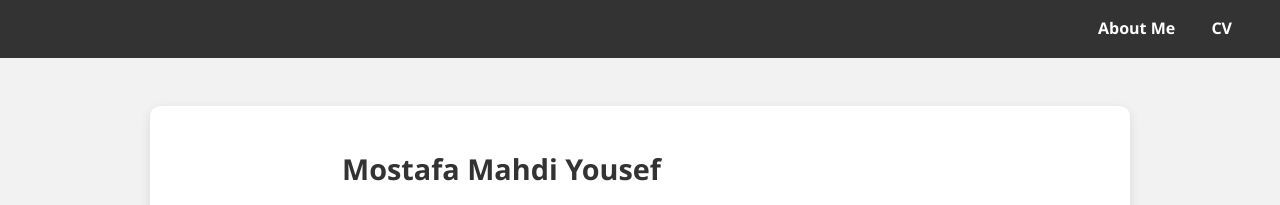
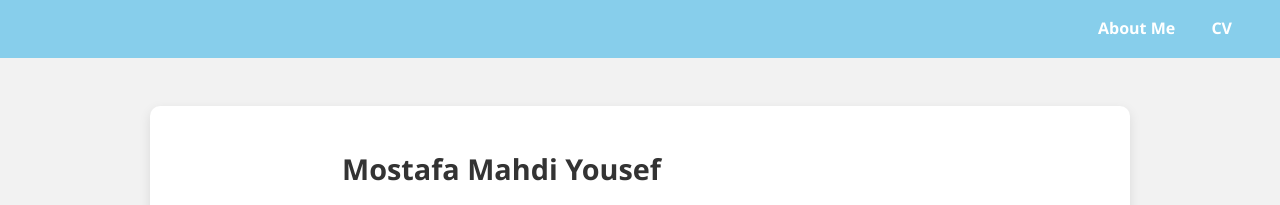
Before and after one commit to MostafaMahdiYousef/mostafamahdiyousef.github.io, a plain HTML site: page index.html in a window 1280 px wide. Shown: the top 205 px of the page. Drawn offline with Linux system fonts and the light colour scheme.

Commit message:
Update index.html

```diff
--- a/index.html
+++ b/index.html
@@ -14,7 +14,10 @@
       color: #333;
     }
     nav {
-      background-color: #333;
+
+  background-color: #87CEEB; /* Sky blue color */
+
+;
       padding: 1em 2em;
       text-align: right;
     }
```
